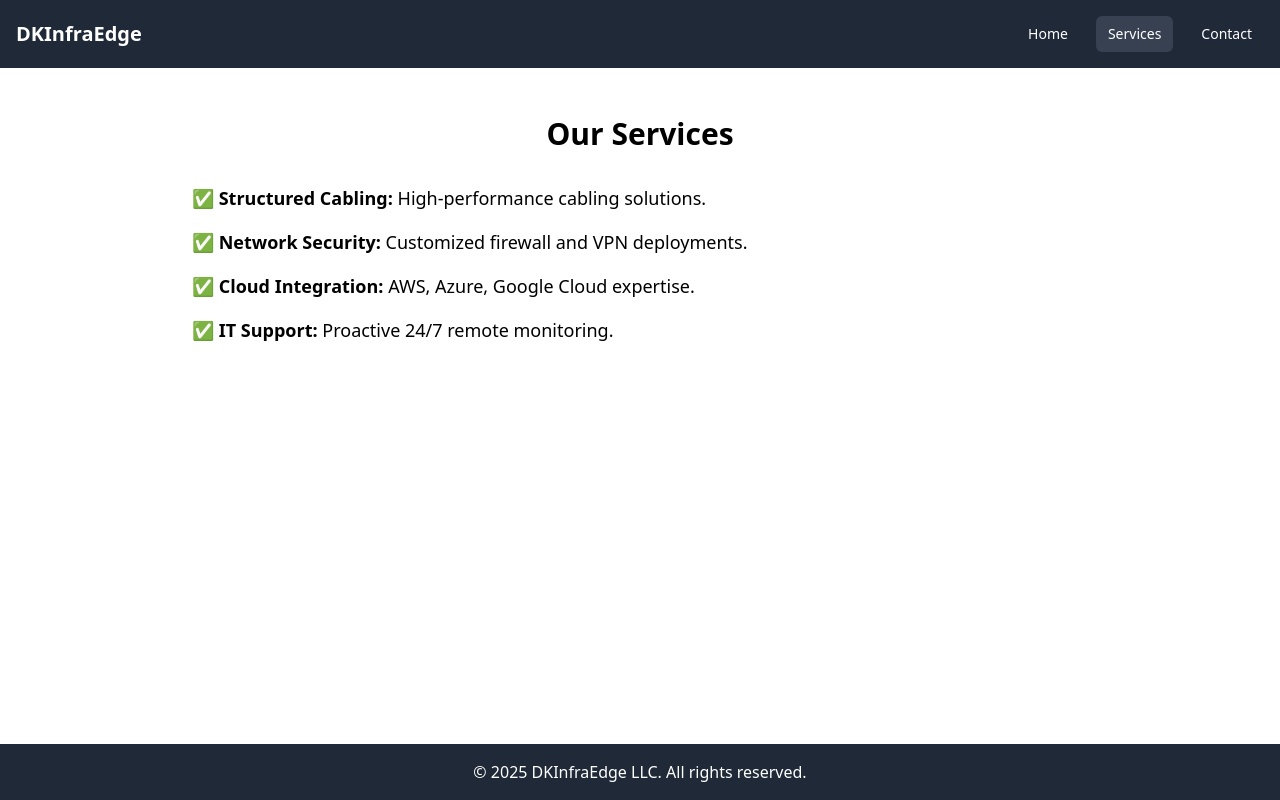
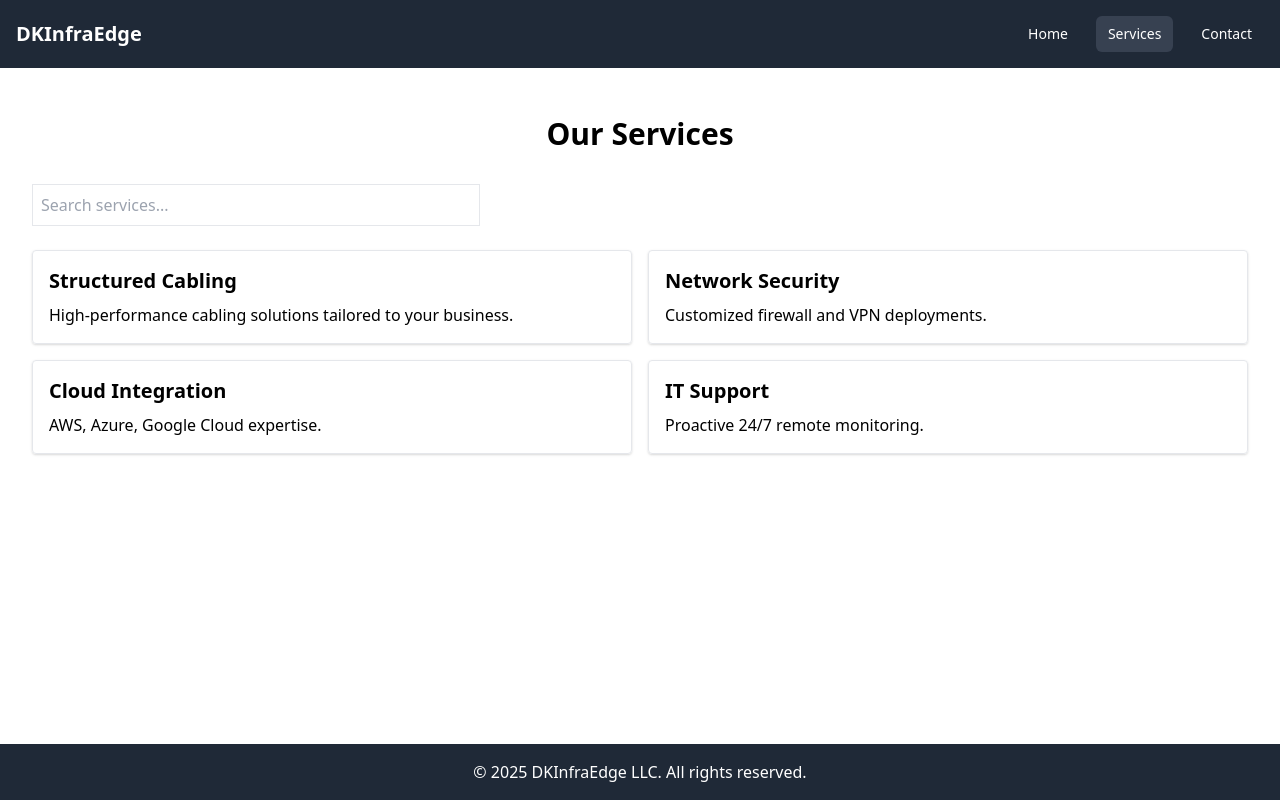
Before and after one commit to eched1/DKInfraEdge, a React (Vite) app: page /services in a window 1280 px wide. Built offline with nearby package versions, Linux system fonts and the light colour scheme.

Commit message:
Add interactive services and contact feedback

```diff
--- /dev/null
+++ b/public/services.json
@@ -0,0 +1,18 @@
+[
+  {
+    "title": "Structured Cabling",
+    "description": "High-performance cabling solutions tailored to your business."
+  },
+  {
+    "title": "Network Security",
+    "description": "Customized firewall and VPN deployments."
+  },
+  {
+    "title": "Cloud Integration",
+    "description": "AWS, Azure, Google Cloud expertise."
+  },
+  {
+    "title": "IT Support",
+    "description": "Proactive 24/7 remote monitoring."
+  }
+]
--- a/src/components/common/ContactForm.jsx
+++ b/src/components/common/ContactForm.jsx
@@ -1,6 +1,8 @@
 import { useForm } from 'react-hook-form';
+import { useState } from 'react';
 
 const ContactForm = () => {
+  const [success, setSuccess] = useState(false);
   const {
     register,
     handleSubmit,
@@ -11,6 +13,8 @@ const ContactForm = () => {
   const submitForm = (data) => {
     console.log(data);
     reset();
+    setSuccess(true);
+    setTimeout(() => setSuccess(false), 3000);
   };
 
   return (
@@ -48,6 +52,7 @@ const ContactForm = () => {
       <button type="submit" className="bg-blue-500 text-white p-2 mt-4">
         Send Message
       </button>
+      {success && <p className="text-green-600 mt-2">Message sent successfully!</p>}
     </form>
   );
 };
--- /dev/null
+++ b/src/components/common/LoadingSpinner.jsx
@@ -0,0 +1,15 @@
+const LoadingSpinner = () => (
+  <div className="flex justify-center py-8" role="status" aria-label="Loading">
+    <svg
+      className="animate-spin h-8 w-8 text-blue-500"
+      xmlns="http://www.w3.org/2000/svg"
+      fill="none"
+      viewBox="0 0 24 24"
+    >
+      <circle className="opacity-25" cx="12" cy="12" r="10" stroke="currentColor" strokeWidth="4" />
+      <path className="opacity-75" fill="currentColor" d="M4 12a8 8 0 018-8v4a4 4 0 00-4 4H4z" />
+    </svg>
+  </div>
+);
+
+export default LoadingSpinner;
--- /dev/null
+++ b/src/components/common/ServiceCard.jsx
@@ -0,0 +1,15 @@
+import PropTypes from 'prop-types';
+
+const ServiceCard = ({ title, description }) => (
+  <div className="border rounded p-4 shadow hover:shadow-lg transition">
+    <h3 className="text-xl font-semibold mb-2">{title}</h3>
+    <p>{description}</p>
+  </div>
+);
+
+ServiceCard.propTypes = {
+  title: PropTypes.string.isRequired,
+  description: PropTypes.string.isRequired,
+};
+
+export default ServiceCard;
--- a/src/components/pages/Services.jsx
+++ b/src/components/pages/Services.jsx
@@ -1,6 +1,15 @@
+import { useState } from 'react';
 import { Helmet } from 'react-helmet-async';
+import useFetch from '../../hooks/useFetch';
+import ServiceCard from '../common/ServiceCard';
+import LoadingSpinner from '../common/LoadingSpinner';
 
 export default function Services() {
+  const { data, loading, error } = useFetch('/services.json');
+  const [query, setQuery] = useState('');
+
+  const filtered = data?.filter((s) => s.title.toLowerCase().includes(query.toLowerCase()));
+
   return (
     <>
       <Helmet>
@@ -12,20 +21,20 @@ export default function Services() {
       </Helmet>
       <section className="py-12 px-4">
         <h2 className="text-3xl font-bold text-center mb-8">Our Services</h2>
-        <ul className="max-w-4xl mx-auto text-lg space-y-4">
-          <li>
-            ✅ <strong>Structured Cabling:</strong> High-performance cabling solutions.
-          </li>
-          <li>
-            ✅ <strong>Network Security:</strong> Customized firewall and VPN deployments.
-          </li>
-          <li>
-            ✅ <strong>Cloud Integration:</strong> AWS, Azure, Google Cloud expertise.
-          </li>
-          <li>
-            ✅ <strong>IT Support:</strong> Proactive 24/7 remote monitoring.
-          </li>
-        </ul>
+        <input
+          type="text"
+          placeholder="Search services..."
+          value={query}
+          onChange={(e) => setQuery(e.target.value)}
+          className="border p-2 w-full max-w-md mx-auto mb-6"
+        />
+        {loading && <LoadingSpinner />}
+        {error && <p className="text-red-500 text-center">Failed to load services.</p>}
+        <div className="grid md:grid-cols-2 gap-4">
+          {filtered?.map((service) => (
+            <ServiceCard key={service.title} {...service} />
+          ))}
+        </div>
       </section>
     </>
   );
```
Also changed, not shown: 1 other file (tests, documents, lock files or other folders).
